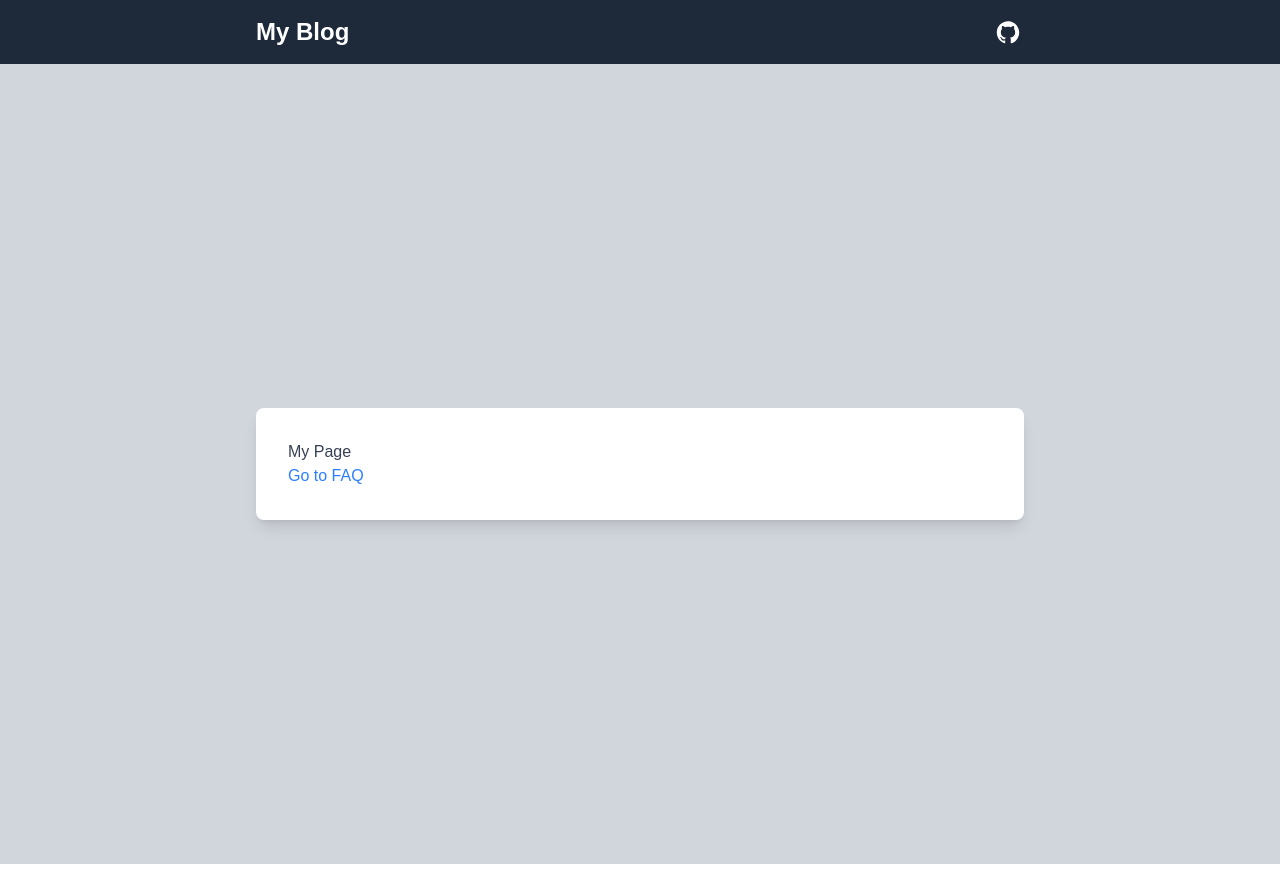
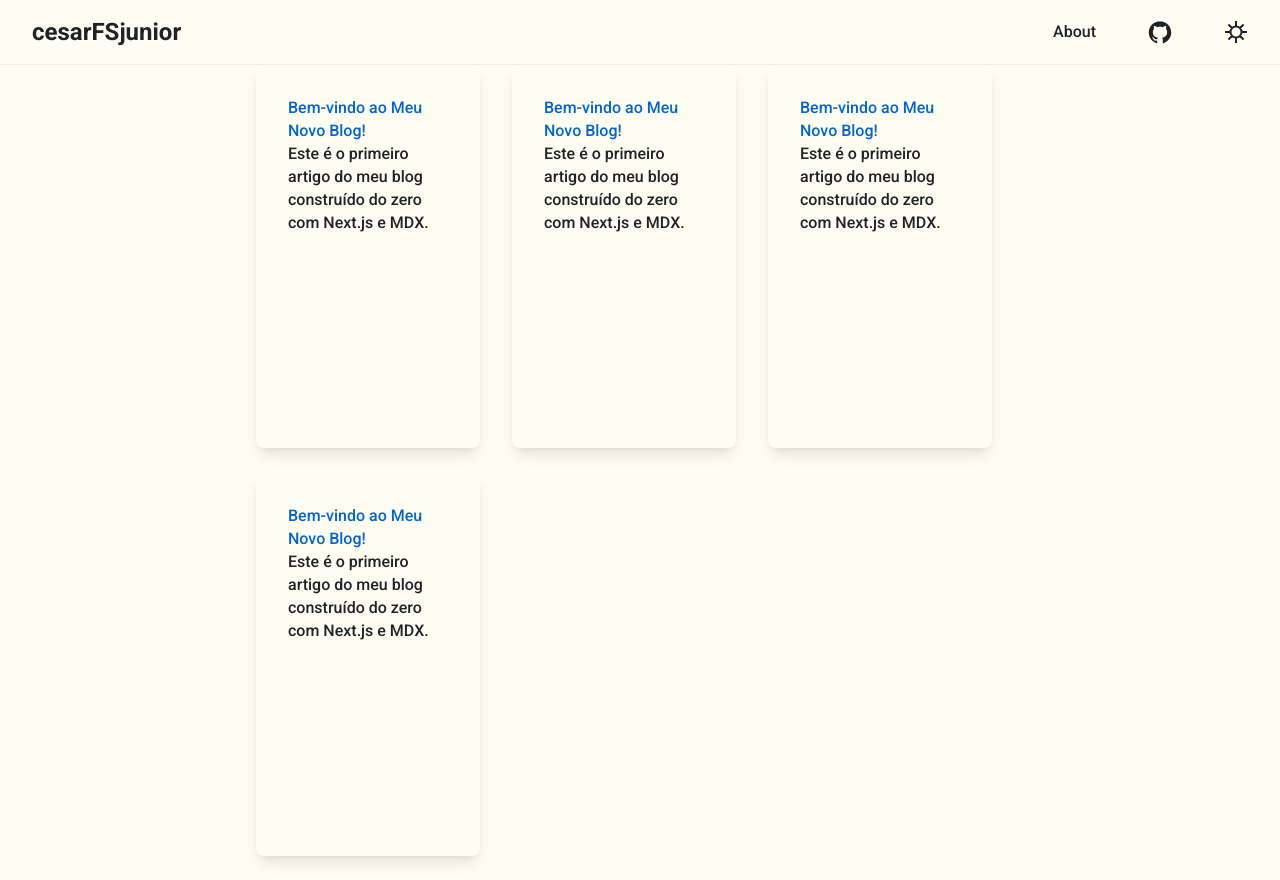
Before and after one commit to CesarFSJunior/Blog, a Next.js app: page / in a window 1280 px wide. Built offline with nearby package versions, Linux system fonts and the light colour scheme.

Commit message:
feat: found and list the mdx files

```diff
--- a/package.json
+++ b/package.json
@@ -9,7 +9,9 @@
     "lint": "eslint"
   },
   "dependencies": {
+    "gray-matter": "^4.0.3",
     "next": "16.3.0",
+    "next-mdx-remote": "^6.0.0",
     "react": "19.2.8",
     "react-dom": "19.2.8",
     "react-icons": "^5.7.0"
--- /dev/null
+++ b/src/app/blog/[...slug]/page.tsx
@@ -0,0 +1,70 @@
+import fs from 'fs';
+import path from 'path';
+import matter from 'gray-matter';
+import { MDXRemote } from 'next-mdx-remote/rsc';
+import { notFound } from 'next/navigation';
+
+// 1. CORREÇÃO AQUI: Garanta que o retorno mapeie a estrutura exata que o Next.js espera
+export async function generateStaticParams() {
+  const contentDir = path.join(process.cwd(), 'src/content');
+
+  if (!fs.existsSync(contentDir)) return [];
+
+  const files = fs.readdirSync(contentDir);
+
+  return files
+    .filter((file) => file.endsWith('.mdx'))
+    .map((file) => {
+      const slugName = file.replace('.mdx', '');
+      return {
+        // Para [...slug] (catch-all), o valor DEVE ser um array de strings
+        slug: [slugName],
+      };
+    });
+}
+
+// O Next.js exige a tipagem de params como uma Promise contendo o array de strings
+type Props = {
+  params: Promise<{ slug: string[] }>;
+};
+
+export default async function BlogPostPage({ params }: Props) {
+  // 2. CORREÇÃO AQUI: Aguarda a Promise do params ser resolvida antes de usar
+  const resolvedParams = await params;
+  const slugArray = resolvedParams.slug;
+
+  if (!slugArray || slugArray.length === 0) {
+    notFound();
+  }
+
+  // Transforma o array ['meu-post'] em uma string 'meu-post'
+  const fileSlug = slugArray.join('/');
+  const mdxPath = path.join(process.cwd(), 'src/content', `${fileSlug}.mdx`);
+
+  if (!fs.existsSync(mdxPath)) {
+    notFound();
+  }
+
+  const fileSource = fs.readFileSync(mdxPath, 'utf8');
+  const { content, data: frontmatter } = matter(fileSource);
+
+  return (
+    <main className="min-h-[calc(100vh-4rem)] flex items-center justify-center px-6 mt-16">
+      <article className="max-w-2xl mx-auto py-8">
+        <header className="mb-6">
+          <h1 className="text-4xl font-extrabold">{frontmatter.title}</h1>
+          <p className="text-sm text-gray-500">{frontmatter.date}</p>
+          {frontmatter.tags.map((tag: string) => (
+            <span key={tag} className="inline-block bg-gray-200 text-gray-800 text-xs px-2 py-1 rounded mr-2">
+              {tag}
+            </span>
+          ))}
+        </header>
+
+        <div className="prose dark:prose-invert">
+          <MDXRemote source={content} />
+        </div>
+      </article>
+    </main>
+  );
+}
--- a/src/app/components/header/page.tsx
+++ b/src/app/components/header/page.tsx
@@ -1,14 +1,40 @@
+"use client"
+
+import { useState, useEffect } from 'react';
+import Link from "next/link";
 import { DiGithubBadge } from "react-icons/di";
+import { GrActions } from "react-icons/gr";
 
 
 export default function Header() {
+    // 1. Cria o estado do toggle (ex: para modo escuro ou menu aberto)
+    const [isActive, setIsActive] = useState(false);
+
+    // 2. Sincroniza o estado do React com a tag HTML do DOM
+    useEffect(() => {
+        const htmlElement = document.documentElement; // Seleciona a tag <html>
+
+        if (isActive) {
+        htmlElement.classList.add('dark');
+        } else {
+        htmlElement.classList.remove('dark');
+        }
+    }, [isActive]);
+
+
     return (
-        <header className="bg-gray-800 text-white p-4">
-            <div className="flex justify-between max-w-3xl mx-auto">
-                <h1 className="text-2xl font-bold">My Blog</h1>
-                <a href='https://github.com/CesarFSJunior' target='_blank' rel='noopener noreferrer' className="text-blue-500 hover:text-blue-700">
-                    <DiGithubBadge className="inline-block w-8 h-8 text-white" />
+        <header className="p-2 shadow-2xs fixed w-full bg-background h-16 top-0" >
+            <div className="max-w-7xl mx-auto flex items-center justify-end gap-12 px-6 py-2">
+                <Link href='/' className='mr-auto cursor-pointer'>
+                    <h1 className="text-2xl font-bold">cesarFSjunior</h1>
+                </Link>
+                <Link href="/about" className="hover:text-foreground border-b-2 border-transparent hover:border-foreground transition-colors duration-300 h-">
+                    About
+                </Link>
+                <a href='https://github.com/CesarFSJunior' target='_blank' rel='noopener noreferrer'>
+                    <DiGithubBadge className="inline-block w-8 h-8 text-foreground" />
                 </a>
+                <GrActions className="inline-block w-6 h-6 text-foreground cursor-pointer" onClick={() => setIsActive(!isActive)} />
             </div>
         </header>
     )
--- a/src/app/faq/page.tsx
+++ /dev/null
@@ -1,11 +0,0 @@
-import Link from "next/link";
-
-export default function FAQ() {
-
-    return (
-        <div>
-            <h1>FAQ</h1>
-            <Link href="/">Home</Link>
-        </div>
-    )
-}
--- a/src/app/globals.css
+++ b/src/app/globals.css
@@ -1,9 +1,31 @@
 @import "tailwindcss";
 
+:root {
+  --background: #FFFDF2;
+  --color: #1E2229;
+  --card: #FFFFFF;
+  --highlight: #0066CC;
+}
+
+.dark {
+  --background: #16191E;
+  --color: #FFFDF2;
+  --card: #212630;
+  --highlight: #38BDF8;
+}
+
+@theme {
+  --color-background: var(--background);
+  --color-foreground: var(--color);
+  --color-card: var(--card);
+  --color-highlight: var(--highlight);
+}
+
 body {
-  background: linear-gradient(180deg, #0E1112 0%, #00090E 100%);
   margin: 0;
   min-height: 100vh;
-  color: #e9e9e9;
-  font-family: sans-serif;
+  font-family: Roboto;
+  font-size: 1rem;
+  font-weight: 500;
+  line-height: 23px;
 }
--- a/src/app/layout.tsx
+++ b/src/app/layout.tsx
@@ -1,6 +1,14 @@
 import type { Metadata } from "next";
+import { Roboto } from "next/font/google";
 import '@/app/globals.css'
 import Header from "./components/header/page";
+
+const roboto = Roboto({
+  subsets: ["latin"],
+  weight: ["400", "500", "700"],
+  variable: "--font-roboto",
+  display: "swap",
+});
 
 export const metadata: Metadata = {
   title: "Blog cSj",
@@ -9,8 +17,8 @@ export const metadata: Metadata = {
 
 export default function RootLayout({ children }: LayoutProps<"/">) {
   return (
-    <html lang="pt-br">
-      <body>
+    <html lang="pt-br" className={roboto.variable}>
+      <body className={`bg-background text-foreground ${roboto.className}`}>
         <Header />
         {children}
       </body>
--- a/src/app/page.tsx
+++ b/src/app/page.tsx
@@ -1,20 +1,44 @@
 import Link from "next/link"
+import path from "path";
+import fs from 'fs';
+import { compileMDX } from "next-mdx-remote/rsc";
 
-export default function Page({
+export default async function Page({
   params,
   searchParams,
 }: {
   params: Promise<{ slug: string }>
   searchParams: Promise<{ [key: string]: string | string[] | undefined }>
 }) {
+
+  const filenames = await fs.readdirSync(path.join(process.cwd(), 'src/content'));
+
+  const posts = await Promise.all(filenames.map(async (filename) => {
+    const content = await fs.readFileSync(path.join(process.cwd(), 'src/content', filename), 'utf-8');
+    const { frontmatter } = await compileMDX<{ title: string }>({
+      source: content,
+      options: { parseFrontmatter: true }
+    });
+    return {
+      filename: filename,
+      slug: filename.replace('.mdx', ''),
+      ...frontmatter,
+    };
+  }));
+
+  // console.log(posts)
   return (
-    <main className="min-h-screen flex items-center justify-center bg-gray-300 text-gray-700 px-6 py-12">
-      <div className="max-w-3xl w-full bg-white rounded-lg shadow-lg p-8">
-          <h1>My Page</h1>
-          <Link href="/faq" className="text-blue-500 hover:text-blue-700">
-            Go to FAQ
-          </Link>
-      </div>
+    <main className="min-h-[calc(100vh-4rem)] flex items-center justify-center px-6 mt-16">
+      <ul className="flex flex-wrap justify-center max-w-3xl ">
+        {posts.map((post) => (
+                <li className="h-96 mr-auto mb-6 max-w-56 w-full bg-background rounded-lg shadow-lg p-8 shadow-foreground/10 hover:shadow-foreground/5 transition-shadow duration-300">
+                    <Link href={`/blog/${post.slug}`} className="w-full h-full">
+                      <h2 className="text-highlight">{post.title}</h2>
+                      <p>{post.description}</p>
+                    </Link>
+                </li>
+            ))}
+      </ul>
     </main>
   )
 }
--- /dev/null
+++ b/src/content/meu-primeiro-post-copy-2.mdx
@@ -0,0 +1,19 @@
+---
+title: "Bem-vindo ao Meu Novo Blog!"
+date: "2026-08-08"
+description: "Este é o primeiro artigo do meu blog construído do zero com Next.js e MDX."
+tags: ["Pessoal", "WebDev"]
+---
+
+# Bem-vindo ao Meu Novo Blog!
+
+Olá mundo! Este é o meu primeiro post utilizando **MDX** e o **Next.js App Router**. Decidi criar este espaço para compartilhar meus aprendizados sobre programação, design e tecnologia.
+
+## Por que escolhi MDX?
+
+O MDX é incrível porque me permite:
+- Escrever textos usando a simplicidade do **Markdown**.
+- Inserir blocos de código com facilidade.
+- Renderizar componentes **React** interativos no meio do texto quando necessário.
+
+Se você gostou da velocidade do site, saiba que ele é totalmente estático e otimizado para SEO!
--- /dev/null
+++ b/src/content/meu-primeiro-post-copy-3.mdx
@@ -0,0 +1,19 @@
+---
+title: "Bem-vindo ao Meu Novo Blog!"
+date: "2026-08-08"
+description: "Este é o primeiro artigo do meu blog construído do zero com Next.js e MDX."
+tags: ["Pessoal", "WebDev"]
+---
+
+# Bem-vindo ao Meu Novo Blog!
+
+Olá mundo! Este é o meu primeiro post utilizando **MDX** e o **Next.js App Router**. Decidi criar este espaço para compartilhar meus aprendizados sobre programação, design e tecnologia.
+
+## Por que escolhi MDX?
+
+O MDX é incrível porque me permite:
+- Escrever textos usando a simplicidade do **Markdown**.
+- Inserir blocos de código com facilidade.
+- Renderizar componentes **React** interativos no meio do texto quando necessário.
+
+Se você gostou da velocidade do site, saiba que ele é totalmente estático e otimizado para SEO!
--- /dev/null
+++ b/src/content/meu-primeiro-post-copy.mdx
@@ -0,0 +1,19 @@
+---
+title: "Bem-vindo ao Meu Novo Blog!"
+date: "2026-08-08"
+description: "Este é o primeiro artigo do meu blog construído do zero com Next.js e MDX."
+tags: ["Pessoal", "WebDev"]
+---
+
+# Bem-vindo ao Meu Novo Blog!
+
+Olá mundo! Este é o meu primeiro post utilizando **MDX** e o **Next.js App Router**. Decidi criar este espaço para compartilhar meus aprendizados sobre programação, design e tecnologia.
+
+## Por que escolhi MDX?
+
+O MDX é incrível porque me permite:
+- Escrever textos usando a simplicidade do **Markdown**.
+- Inserir blocos de código com facilidade.
+- Renderizar componentes **React** interativos no meio do texto quando necessário.
+
+Se você gostou da velocidade do site, saiba que ele é totalmente estático e otimizado para SEO!
--- /dev/null
+++ b/src/content/meu-primeiro-post.mdx
@@ -0,0 +1,19 @@
+---
+title: "Bem-vindo ao Meu Novo Blog!"
+date: "2026-08-08"
+description: "Este é o primeiro artigo do meu blog construído do zero com Next.js e MDX."
+tags: ["Pessoal", "WebDev"]
+---
+
+# Bem-vindo ao Meu Novo Blog!
+
+Olá mundo! Este é o meu primeiro post utilizando **MDX** e o **Next.js App Router**. Decidi criar este espaço para compartilhar meus aprendizados sobre programação, design e tecnologia.
+
+## Por que escolhi MDX?
+
+O MDX é incrível porque me permite:
+- Escrever textos usando a simplicidade do **Markdown**.
+- Inserir blocos de código com facilidade.
+- Renderizar componentes **React** interativos no meio do texto quando necessário.
+
+Se você gostou da velocidade do site, saiba que ele é totalmente estático e otimizado para SEO!
```
Also changed, not shown: src/app/about/page.tsx (added, +21 -0 lines), 2 other files (tests, documents, lock files or other folders).
